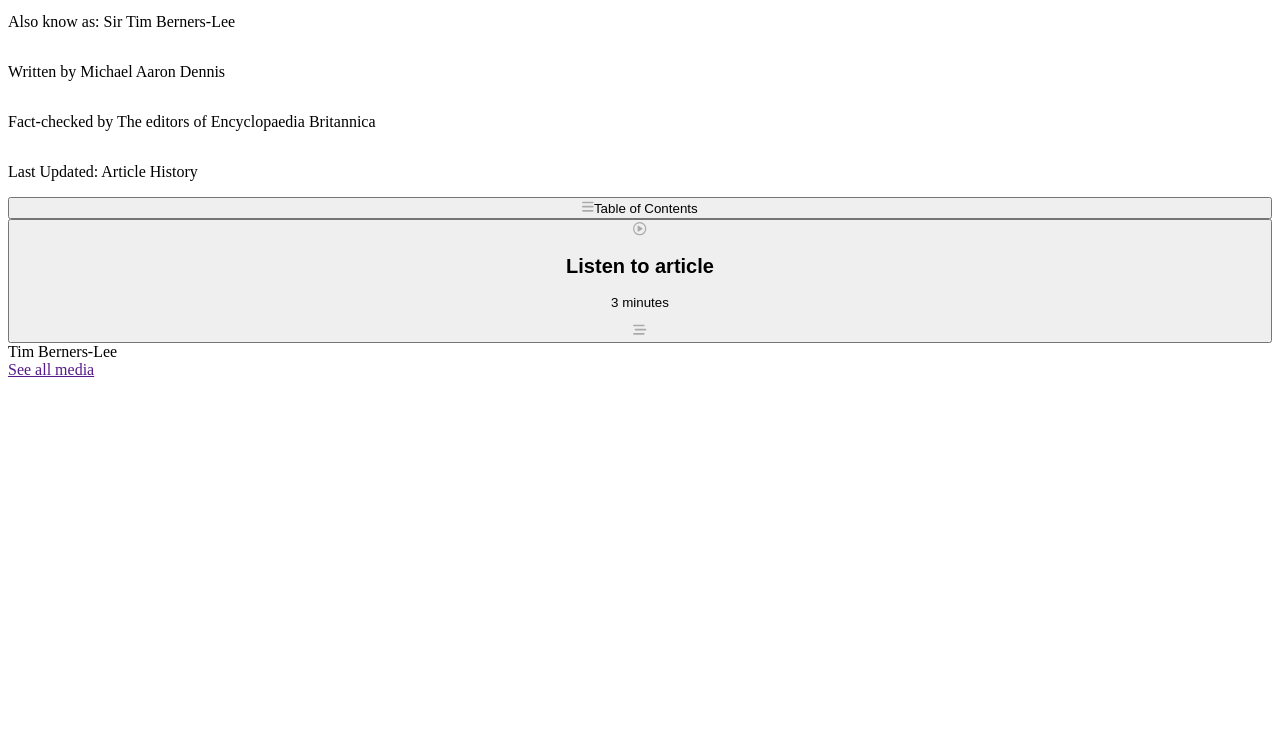
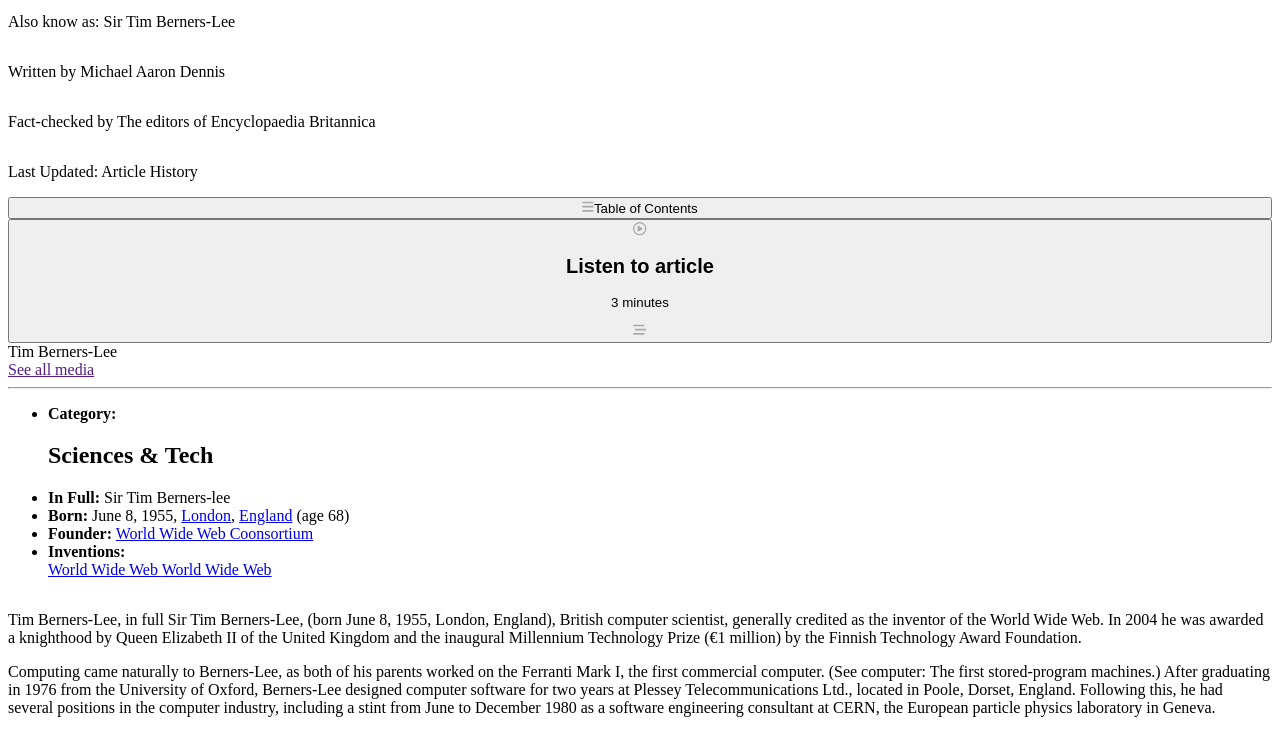
Before and after one commit to ahmedymh/tim-berners-lee, a website built with Vite: page index.html in a window 1280 px wide. Shown: the part 285-1026 px from the top of the page. Before the commit the page ends 800 px from the top, so only its background shows below. Built offline with nearby package versions, Linux system fonts and the light colour scheme; files whose address does not match are found by name.

Commit message:
fin de structure balisage

```diff
--- a/index.html
+++ b/index.html
@@ -32,7 +32,48 @@
       <button><svg xmlns="http://www.w3.org/2000/svg" height="1em" viewBox="0 0 512 512"><!--! Font Awesome Free 6.4.2 by @fontawesome - https://fontawesome.com License - https://fontawesome.com/license (Commercial License) Copyright 2023 Fonticons, Inc. --><style>svg{fill:#11053b}</style><path d="M464 256A208 208 0 1 0 48 256a208 208 0 1 0 416 0zM0 256a256 256 0 1 1 512 0A256 256 0 1 1 0 256zM188.3 147.1c7.6-4.2 16.8-4.1 24.3 .5l144 88c7.1 4.4 11.5 12.1 11.5 20.5s-4.4 16.1-11.5 20.5l-144 88c-7.4 4.5-16.7 4.7-24.3 .5s-12.3-12.2-12.3-20.9V168c0-8.7 4.7-16.7 12.3-20.9z"/></svg><h2>Listen to article</h2><p>3 minutes</p><svg xmlns="http://www.w3.org/2000/svg" height="1em" viewBox="0 0 512 512"><!--! Font Awesome Free 6.4.2 by @fontawesome - https://fontawesome.com License - https://fontawesome.com/license (Commercial License) Copyright 2023 Fonticons, Inc. --><style>svg{fill:#aaaaaa}</style><path d="M0 96C0 78.3 14.3 64 32 64H416c17.7 0 32 14.3 32 32s-14.3 32-32 32H32C14.3 128 0 113.7 0 96zM64 256c0-17.7 14.3-32 32-32H480c17.7 0 32 14.3 32 32s-14.3 32-32 32H96c-17.7 0-32-14.3-32-32zM448 416c0 17.7-14.3 32-32 32H32c-17.7 0-32-14.3-32-32s14.3-32 32-32H416c17.7 0 32 14.3 32 32z"/></svg></button>
       <section><img src="img/TimBerners.jpg" alt="">Tim Berners-Lee</section>
       <a href="">See all media</a>
-
+      <article>
+        <hr />
+        <ul>
+          <li>
+            <strong>Category:</strong>
+            <h2 class="rubrique">Sciences & Tech</h2>
+          </li>
+          <li><strong>In Full:</strong> Sir Tim Berners-lee</li>
+          <li>
+            <strong>Born: </strong> June 8, 1955, <a href="#">London</a>,
+            <a href="#">England</a> (age 68)
+          </li>
+          <li>
+            <strong>Founder:</strong>
+            <a href="#">World Wide Web Coonsortium</a> <a href="#"></a>
+          </li>
+          <li><strong>Inventions:</strong></li>
+          <a href="#">World Wide Web </a>
+          <a classe="list" href="#">World Wide Web </a>
+        </ul>
+      </article>
+      <article>
+        <p>
+          Tim Berners-Lee, in full Sir Tim Berners-Lee, (born June 8, 1955,
+          London, England), British computer scientist, generally credited as
+          the inventor of the World Wide Web. In 2004 he was awarded a
+          knighthood by Queen Elizabeth II of the United Kingdom and the
+          inaugural Millennium Technology Prize (€1 million) by the Finnish
+          Technology Award Foundation.
+        </p>
+        <p>
+          Computing came naturally to Berners-Lee, as both of his parents
+          worked on the Ferranti Mark I, the first commercial computer. (See
+          computer: The first stored-program machines.) After graduating in
+          1976 from the University of Oxford, Berners-Lee designed computer
+          software for two years at Plessey Telecommunications Ltd., located
+          in Poole, Dorset, England. Following this, he had several positions
+          in the computer industry, including a stint from June to December
+          1980 as a software engineering consultant at CERN, the European
+          particle physics laboratory in Geneva.
+        </p>
+      </article>
     </main>
   </body>
 </html>
```
